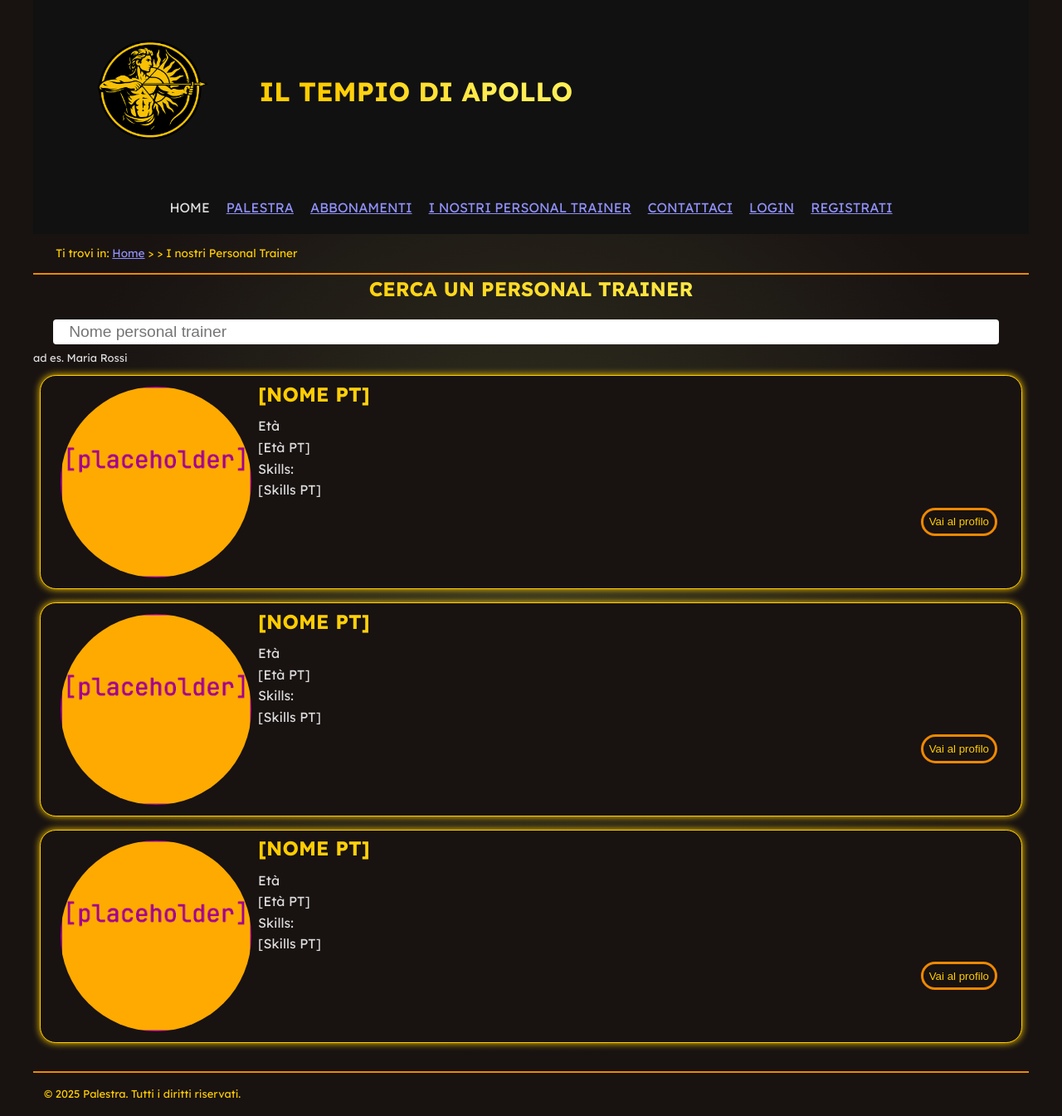
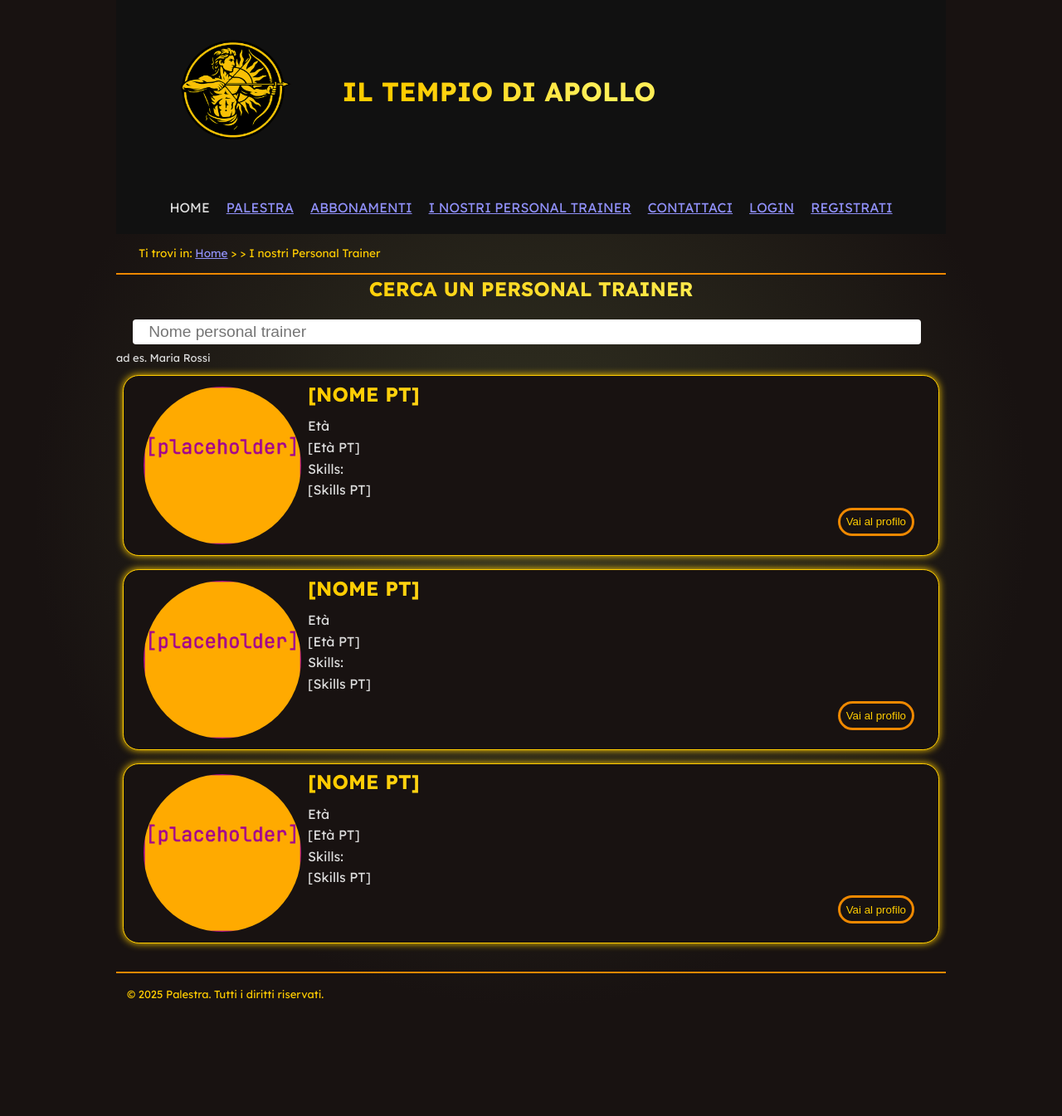
Before and after one commit to Granz09124/Progetto-tecweb, a PHP site: page /html/cerca-pt_style.html in a window 1280 px wide. Shown: the whole page at 83% size. After the commit the page ends 1204 px from the top, so only its background shows below. Run offline with PHP 8.4, Linux system fonts and the light colour scheme.

Commit message:
max-width a 1000px
Sicuramente qualcosa si è rotto, bisogna ricontrollare le grandezze generali delle varie pagine

```diff
--- a/css/style.css
+++ b/css/style.css
@@ -39,7 +39,7 @@ body {
     color: var(--textColor);
     background-color: var(--mainBackgroundColorDark);
     background: var(--backgroundGradient);
-    max-width: 1200px;
+    max-width: 1000px;
     margin: auto;
 }
 
```
